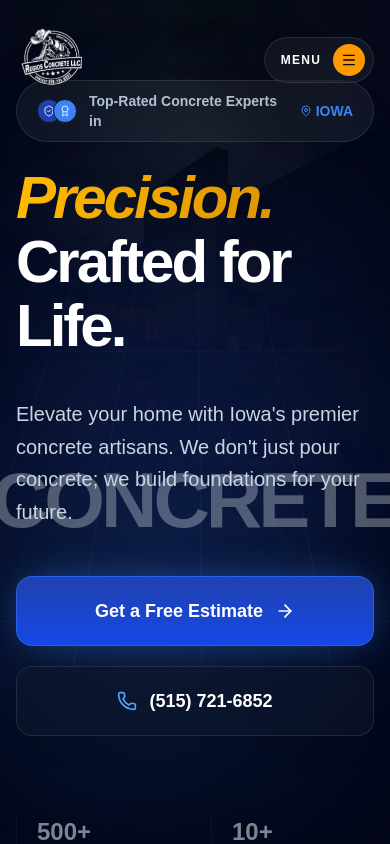
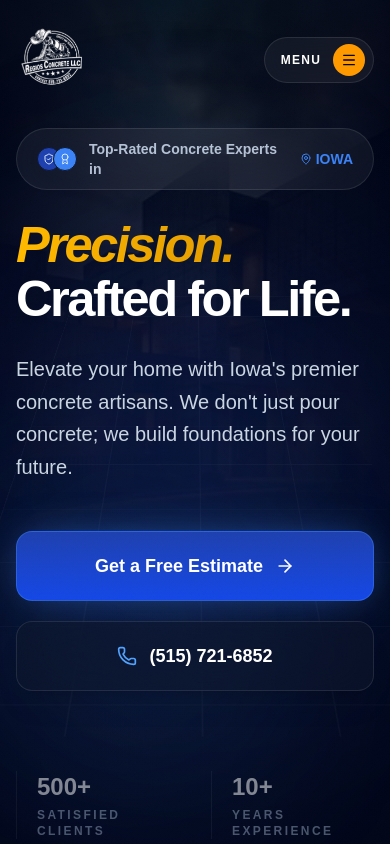
Before and after one commit to stefanoalexeibot/RegiosConcrete, a Next.js app: page / in a window 390 px wide. Shown: the top 844 px of the page. Built offline with nearby package versions, Linux system fonts and the light colour scheme.

Commit message:
fix: make secondary marquee fully visible on mobile without hover

```diff
--- a/src/components/Hero.tsx
+++ b/src/components/Hero.tsx
@@ -27,7 +27,7 @@ export default function Hero() {
   const y = useTransform(scrollYProgress, [0, 1], ["0%", "50%"]);
 
   return (
-    <section ref={containerRef} className="relative min-h-[110vh] flex items-center pt-20 overflow-hidden bg-slate-950">
+    <section ref={containerRef} className="relative min-h-[110vh] flex items-center pt-32 lg:pt-48 pb-20 overflow-hidden bg-slate-950">
       {/* Cinematic High-Res Image Background with Massive Parallax & Contrast */}
       <motion.div
         style={{ y }}
@@ -41,8 +41,8 @@ export default function Hero() {
           priority
           className="object-cover opacity-60 mix-blend-screen transition-transform duration-[30s] group-hover:scale-110"
         />
-        {/* Massive vignette gradient for text readability and cinematic feel - INCREASED CONTRAST */}
-        <div className="absolute inset-0 bg-black/70 z-10"></div>
+        {/* Massive vignette gradient for text readability and cinematic feel */}
+        <div className="absolute inset-0 bg-black/50 z-10"></div>
         <div className="absolute inset-0 bg-gradient-to-t from-[#020617] via-[#020617]/90 to-transparent z-10"></div>
         <div className="absolute inset-0 bg-gradient-to-r from-[#020617] via-transparent to-[#020617] opacity-90 z-10"></div>
       </motion.div>
@@ -78,17 +78,6 @@ export default function Hero() {
           className="absolute bottom-[20%] right-[10%] w-96 h-96 bg-secondary/10 rounded-full blur-[120px]"
         />
 
-        {/* Massive Brutalist Concrete Watermark */}
-        <div className="absolute top-1/2 left-1/2 -translate-x-1/2 -translate-y-1/2 pointer-events-none z-0 w-full overflow-hidden flex justify-center opacity-30 mix-blend-overlay">
-           <motion.span
-             initial={{ y: 50, opacity: 0 }}
-             animate={{ y: 0, opacity: 1 }}
-             transition={{ duration: 1.5 }}
-             className="font-outfit text-[20vw] font-black text-white whitespace-nowrap tracking-tighter"
-           >
-              CONCRETE
-           </motion.span>
-        </div>
 
         {/* Animated Grid lines for 3D perspective */}
         <div className="absolute inset-0 opacity-[0.03]"
@@ -126,21 +115,16 @@ export default function Hero() {
             }}
             initial="hidden"
             animate="visible"
-            className="font-outfit text-6xl md:text-8xl lg:text-[11rem] font-black text-white leading-[0.8] mb-12 tracking-tighter"
+            className="font-outfit text-[13vw] sm:text-6xl md:text-8xl lg:text-[9.5rem] font-black text-white leading-[0.9] mb-8 tracking-tighter"
           >
-            <div className="overflow-hidden pb-4">
+            <div className="overflow-hidden pb-2 lg:pb-4">
               <motion.span variants={textVariants} className="block italic text-transparent bg-clip-text bg-gradient-to-r from-amber-400 to-yellow-600">
                 Precision.
               </motion.span>
             </div>
-            <div className="overflow-hidden pb-4">
-              <motion.span variants={textVariants} className="block text-white">
-                Crafted for
-              </motion.span>
-            </div>
             <div className="overflow-hidden">
               <motion.span variants={textVariants} className="block text-white">
-                Life.
+                Crafted for Life.
               </motion.span>
             </div>
           </motion.h1>
--- a/src/components/TrustSection.tsx
+++ b/src/components/TrustSection.tsx
@@ -98,7 +98,7 @@ export default function TrustSection() {
         <ParallaxText baseVelocity={0.5}>
           {trustItems.map((item, i) => (
             <div key={`reverse-${i}`} className="flex items-center gap-3 px-6">
-              <span className="text-transparent text-stroke-1 text-stroke-white/20 font-outfit font-black text-2xl md:text-4xl uppercase tracking-tighter hover:text-white/40 transition-colors">
+              <span className="text-white/20 md:text-transparent md:text-stroke-1 md:text-stroke-white/20 font-outfit font-black text-2xl md:text-4xl uppercase tracking-tighter hover:text-white/40 transition-colors">
                 {item.text}
               </span>
               <div className="w-2 h-2 rounded-full bg-amber-500/50 mx-4"></div>
```
Also changed, not shown: .claude/settings.local.json (added).
